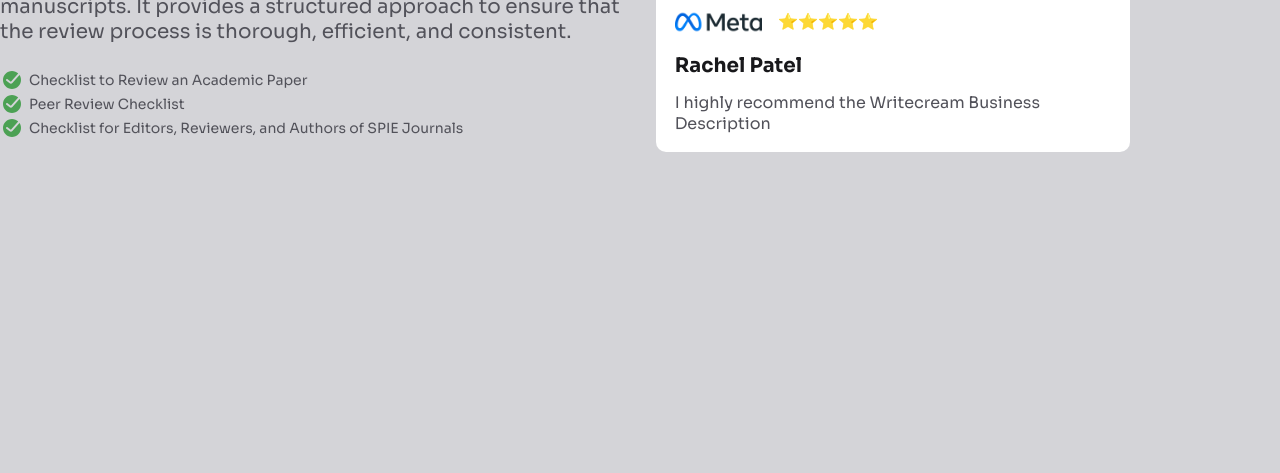
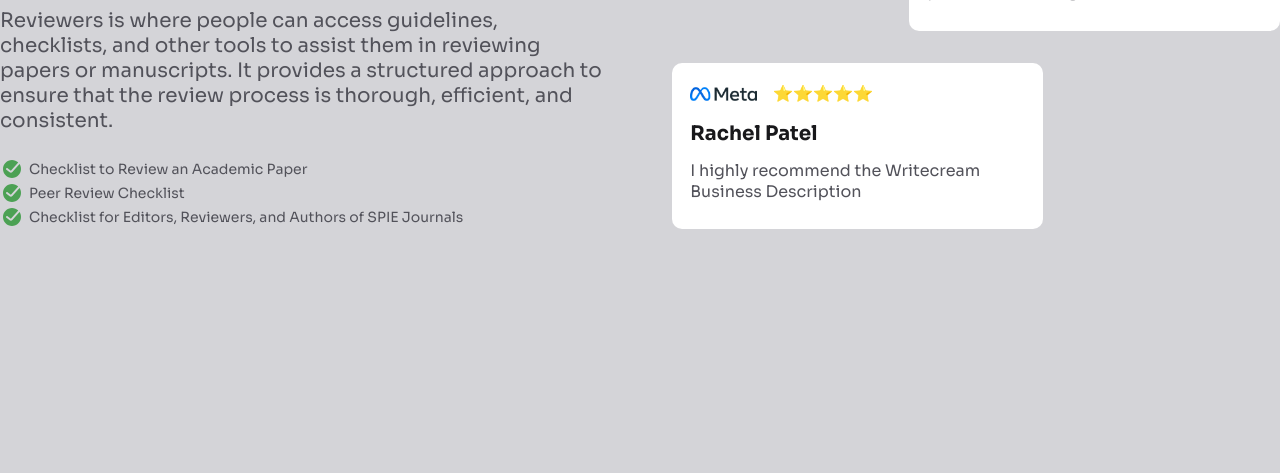
Before and after one commit to Anupam2570632/responsive-testimonial-page, a plain HTML site: page index.html in a window 1280 px wide. Shown: the part 327-800 px from the top of the page. Drawn offline with Linux system fonts and the light colour scheme.

Commit message:
more code added

```diff
--- a/style.css
+++ b/style.css
@@ -7,15 +7,18 @@
 }
 html, body{
     background-color: #D4D4D8;
+    display: flex;
+    align-items: center;
+    justify-content: center;
 }
 
 .container{
     max-width: 1280px;
     width: 100%;
-    margin: 10% auto;
+    margin: 15% 0;
     display: flex;
     flex-direction: row;
-    gap: 2rem;
+    gap: 4rem;
 
 }
 .viewers-section{
@@ -54,7 +57,7 @@ html, body{
 .rating-section{
     display: flex;
     flex-direction: column;
-    gap: 1.5rem;
+    gap: 2rem;
     width: 50%;
 }
 
@@ -70,7 +73,7 @@ html, body{
     display: flex;
     flex-direction: column;
     gap: .875rem;
-    width: 70%;
+    width: 55%;
     height: 100%;
     background-color: #ffffff;
     border-radius: 10px;
```
